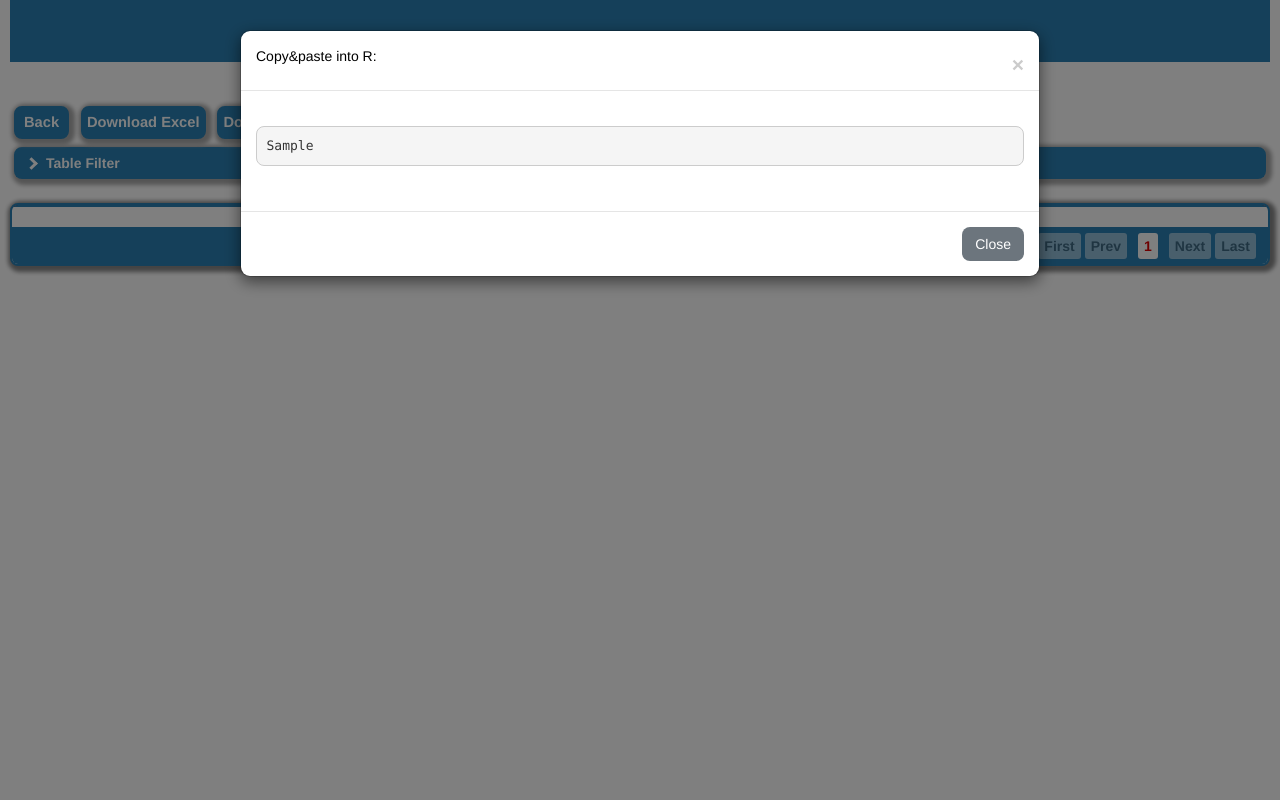
After one commit to LCBC-UiO/noas, a Python web app: template webui/templates/dbres.html in a window 1280 px wide, after a click on "Import to R". The commit adds this page. Run offline with Jinja, Linux system fonts and the light colour scheme; the template is opened without the code that fills it: most values are stand-ins (such as "Sample title", 1, 10 or a date in 2020); lists and menus that the app fills with data are empty.

Commit message:
webui: very basic db query

```diff
--- a/webui/static/css/layout.css
+++ b/webui/static/css/layout.css
@@ -43,7 +43,7 @@ body {
   border: 2px solid var(--colborder1);
   border-radius: 8px;
   margin: 4px;
-  box-shadow: 2px 2px 4px 4px #888;
+  box-shadow: 2px 2px 4px 4px #AAA;
   font-weight: bold;
   font-size: 105%;
   background: var(--colnorm2);
--- a/webui/static/css/optbox.css
+++ b/webui/static/css/optbox.css
@@ -4,7 +4,7 @@
   border-radius: 8px;
   /* padding: 4px; */
   margin: 4px;
-  box-shadow: 2px 2px 4px 4px #888;
+  box-shadow: 2px 2px 4px 4px #AAA;
 }
 
 .opthead {
--- a/webui/static/js/dbres.js
+++ b/webui/static/js/dbres.js
@@ -17,10 +17,10 @@ function getColumnId(i, coldefs) {
 }
 
 function getColumnTypeisNumber(i, coldefs) {
-  if (coldefs[i].hasOwnProperty('type_code')) {
-    return coldefs[i].type_code == 23 || coldefs[i].type_code == 701;
-  }
-  return coldefs[i][1] == 23 || coldefs[i][1] == 701;
+  r = false;
+  r = r || coldefs[i].typname.startsWith("_int");
+  r = r || coldefs[i].typname.startsWith("_float");
+  return r
 }
 
 /*----------------------------------------------------------------------------*/
@@ -56,13 +56,13 @@ function getColDef(coldefs) {
     var field = {};
     field["title"] = getColumnName(i, coldefs);
     field["field"] = getColumnId(i, coldefs);
-    if (getColumnTypeisNumber(i, coldefs)) {
-      field["bottomCalc"] = avgCalc;
-      field["topCalc"] = avgCalc;
-    } else if (i == 0) {
+    if (i == 0) {
       field["bottomCalc"] = nCalc;
       field["topCalc"] = nCalc;
       frozen=true;
+    } else if (getColumnTypeisNumber(i, coldefs)) {
+      field["bottomCalc"] = avgCalc;
+      field["topCalc"] = avgCalc;
     }
     res.push(field);
   }
--- /dev/null
+++ b/webui/templates/dbres.html
@@ -0,0 +1,66 @@
+{% extends "layout.html" %}
+{% block head %}
+<link rel="stylesheet" href="{{ url_for('static', filename='css/optbox.css') }}" type="text/css"/>
+<link  rel="stylesheet" href="{{ url_for('static', filename='css/tabulator_lcbc.css') }}" type="text/css">
+<script type="text/javascript" src="{{ url_for('static', filename='js/xlsx.full.min.js') }}"></script>
+<script type="text/javascript" src="{{ url_for('static', filename='js/tabulator.min.js') }}"></script>
+{% endblock %}
+
+{% block title %}
+NoDa - Results
+{% endblock %}
+
+
+{% block content %}
+  <a class="button" href="{{ url_for('web_buildquery') }}" onclick="history.back()">Back</a>
+  <div class="button" id="dlxlsx">Download Excel</div>
+  <div class="button" id="dlcsv">Download CSV</div>
+
+  <a href="#"><span class="optaction" aria-hidden="true" data-toggle="modal" data-target="#modal-tabdescr-tii"><div class="button" id="getr">Import to R</div></span></a>
+  <div class="modal" id="modal-tabdescr-tii" tabindex="-1" role="dialog" aria-hidden="true">
+    <div class="modal-dialog modal-lg" role="document">
+      <div class="modal-content">
+        <div class="modal-header">
+          <h5 class="modal-title" id="exampleModalLongTitle">Copy&paste into R:</h5>
+          <button type="button" class="close" data-dismiss="modal" aria-label="Close">
+            <span aria-hidden="true">&times;</span>
+          </button>
+        </div>
+        <div class="modal-body">
+          <span style="white-space: pre-line">
+              <pre><code>{{gnu_r_str|safe}}</code></pre>
+          </span>
+        </div>
+        <div class="modal-footer">
+          <button type="button" class="btn btn-secondary" data-dismiss="modal">Close</button>
+        </div>
+      </div>
+    </div>
+  </div>
+
+  <div id="table-filter" class="optbox">
+    <div class="opthead optopener"><i class="ddarrow"></i><span>Table Filter</span>
+      <span id="filter-count"></span>
+    </div>
+    <div class="optbody"><div class="optcontent">
+      <label>Column:</label><select id="filter-column"><option></option></select>
+      <label>Type:</label><select id="filter-type"></select>
+      <label>Value:</label><input id="filter-value" type="text" placeholder="value to filter"></input><br><br>
+      <div id="filter-add" class="button">Additional Filter</div>
+      <div id="filter-clear" class="button">Clear Filters</div>
+      <div id="filter-show" class="button">Show Active Filters</div>
+    </div></div>
+  </div><br>
+
+  <div id="query-result-table"></div>
+  <script type=text/javascript>
+    var theader = {{ colnames|tojson|safe }};
+    var tdata   = {{ qrows|tojson|safe }};
+    var dlinfo  = {{ dlinfo|tojson|safe }};
+  </script>
+{% endblock %}
+
+{% block includebody %}
+  <script type="text/javascript" src="{{ url_for('static', filename='js/optbox.js') }}"></script>
+  <script type="text/javascript" src="{{ url_for('static', filename='js/dbres.js') }}"></script>
+{% endblock %}
```
Also changed, not shown: webui/db.py (+17 -2 lines), webui/main.py (+40 -5 lines).
